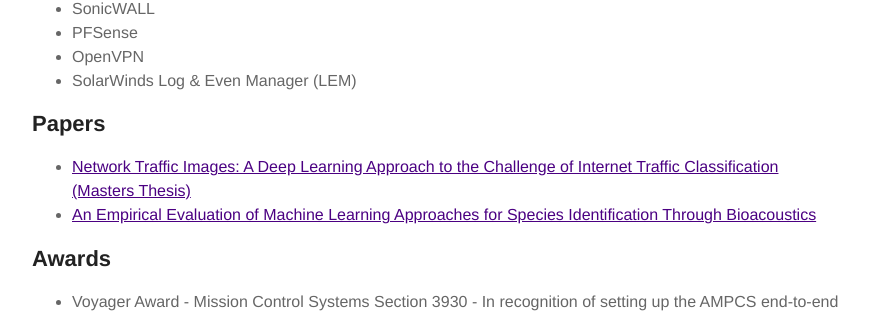
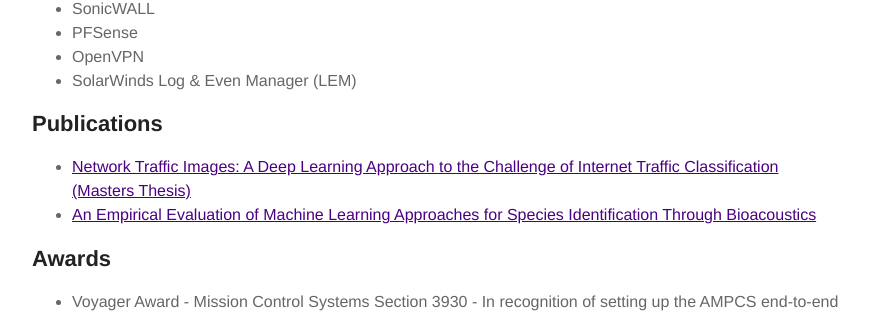
Before and after one commit to iysaleh/iysaleh.github.io, a Jekyll site: the page built from about.md, in a window 1280 px wide and 900 px high, scrolled down 1719 px. Shown: the part 149-462 px from the top of the window, without its empty margins (203-1072 px from the left). Built offline with Jekyll 4.4.1, drawn with Linux system fonts in a browser that asks for light colours.

```diff
--- a/about.md
+++ b/about.md
@@ -53,7 +53,7 @@ layout: page
 	<li>SolarWinds Log & Even Manager (LEM)</li>
 </ul>
 
-<h2>Papers</h2>
+<h2>Publications</h2>
 
 <ul>
 	<li><a href="http://broncoscholar.library.cpp.edu/handle/10211.3/208026">Network Traffic Images: A Deep Learning Approach to the Challenge of Internet Traffic Classification (Masters Thesis)</a></li>
```
Also changed, not shown: 1 other file.
